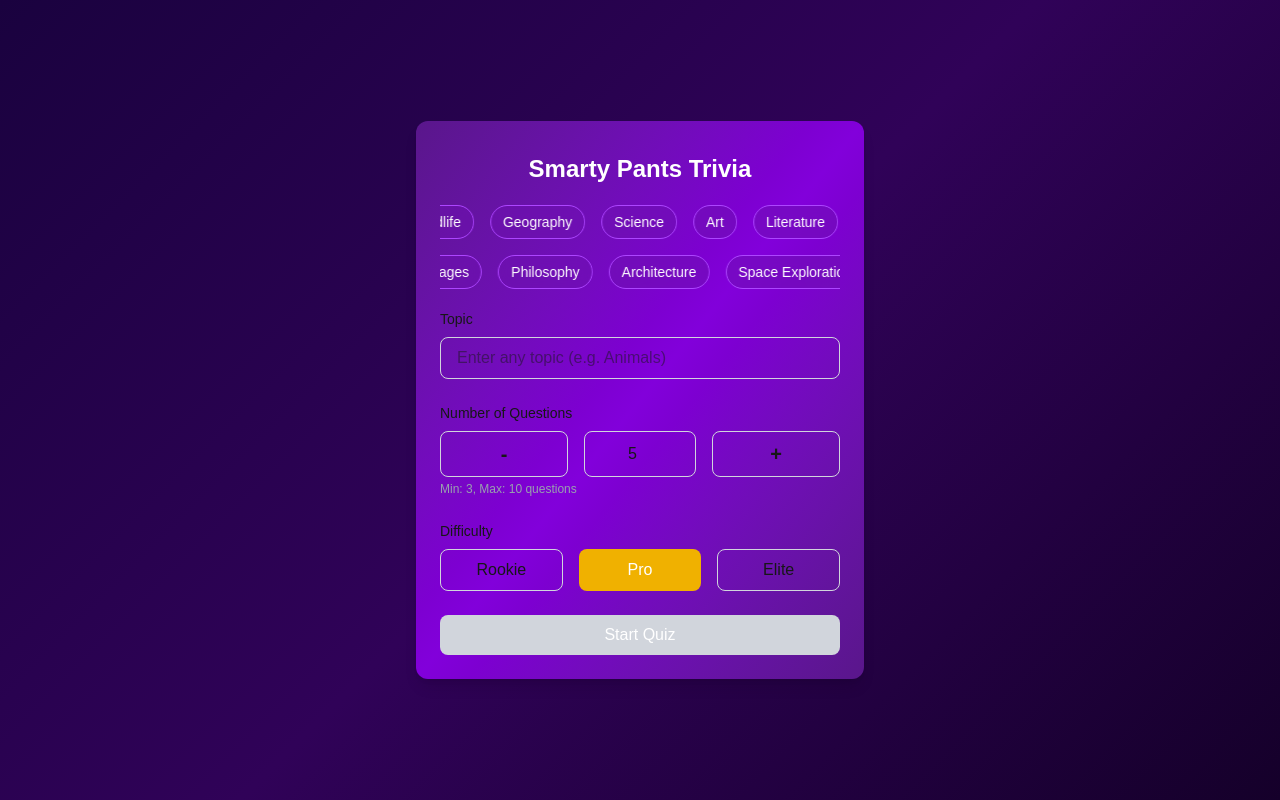
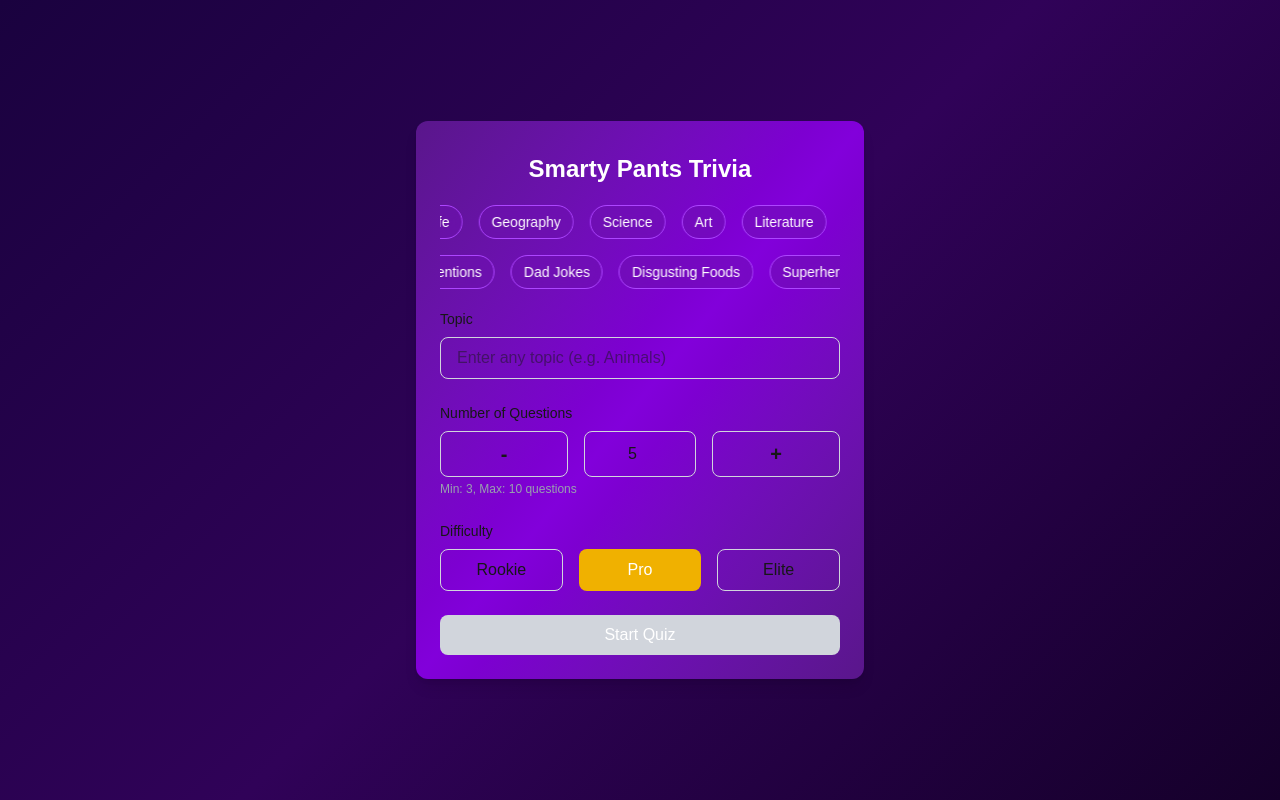
Before and after one commit to cobrauf/trivia-llm2, a Next.js app: page / in a window 1280 px wide. Built offline with nearby package versions, Linux system fonts and the light colour scheme.

Commit message:
fixed not using 2nd row topics

```diff
--- a/src/components/ScrollingTopics.tsx
+++ b/src/components/ScrollingTopics.tsx
@@ -9,15 +9,13 @@ interface ScrollingTopicsProps {
 }
 
 export function ScrollingTopics({ onTopicSelect }: ScrollingTopicsProps) {
-  // Get all topics from all categories
-  const allTopics = useMemo(() => {
-    // Flatten all categories to get a single array of topics
-    const allTopics = TOPIC_CATEGORIES.flatMap((category) => category.topics);
+  // Get topics from each category separately
+  const categoryTopics = useMemo(() => {
+    // Use the first category for row 1
+    const row1 = TOPIC_CATEGORIES[0].topics;
 
-    // Create two arrays for row1 and row2 with all topics
-    const halfLength = Math.ceil(allTopics.length / 2);
-    const row1 = allTopics.slice(0, halfLength);
-    const row2 = allTopics.slice(halfLength);
+    // Use the second category for row 2
+    const row2 = TOPIC_CATEGORIES[1].topics;
 
     return [row1, row2] as [string[], string[]];
   }, []);
@@ -28,8 +26,8 @@ export function ScrollingTopics({ onTopicSelect }: ScrollingTopicsProps) {
     return distance / 100; // Speed factor - increased denominator from 100 to 200 to make faster
   };
 
-  const row1Duration = getScrollDuration(allTopics[0]);
-  const row2Duration = getScrollDuration(allTopics[1]);
+  const row1Duration = getScrollDuration(categoryTopics[0]);
+  const row2Duration = getScrollDuration(categoryTopics[1]);
 
   return (
     <div className="w-full mb-4">
@@ -48,7 +46,7 @@ export function ScrollingTopics({ onTopicSelect }: ScrollingTopicsProps) {
               }}
             >
               {/* Show the topics once */}
-              {allTopics[0].map((topic, index) => (
+              {categoryTopics[0].map((topic, index) => (
                 <TopicButton
                   key={`${topic}-${index}`}
                   topic={topic}
@@ -56,7 +54,7 @@ export function ScrollingTopics({ onTopicSelect }: ScrollingTopicsProps) {
                 />
               ))}
               {/* Duplicate the topics to create a seamless loop */}
-              {allTopics[0].map((topic, index) => (
+              {categoryTopics[0].map((topic, index) => (
                 <TopicButton
                   key={`${topic}-dup-${index}`}
                   topic={topic}
@@ -77,7 +75,7 @@ export function ScrollingTopics({ onTopicSelect }: ScrollingTopicsProps) {
               }}
             >
               {/* Show the topics once */}
-              {allTopics[1].map((topic, index) => (
+              {categoryTopics[1].map((topic, index) => (
                 <TopicButton
                   key={`${topic}-${index}`}
                   topic={topic}
@@ -85,7 +83,7 @@ export function ScrollingTopics({ onTopicSelect }: ScrollingTopicsProps) {
                 />
               ))}
               {/* Duplicate the topics to create a seamless loop */}
-              {allTopics[1].map((topic, index) => (
+              {categoryTopics[1].map((topic, index) => (
                 <TopicButton
                   key={`${topic}-dup-${index}`}
                   topic={topic}
--- a/src/data/suggestedTopics.ts
+++ b/src/data/suggestedTopics.ts
@@ -29,8 +29,6 @@ export const TOPIC_CATEGORIES: TopicCategory[] = [
   {
     name: "Specific Interests",
     topics: [
-      "Space Exploration",
-      "Olympic Games",
       "Famous Inventions",
       "Dad Jokes",
       "Disgusting Foods",
```
